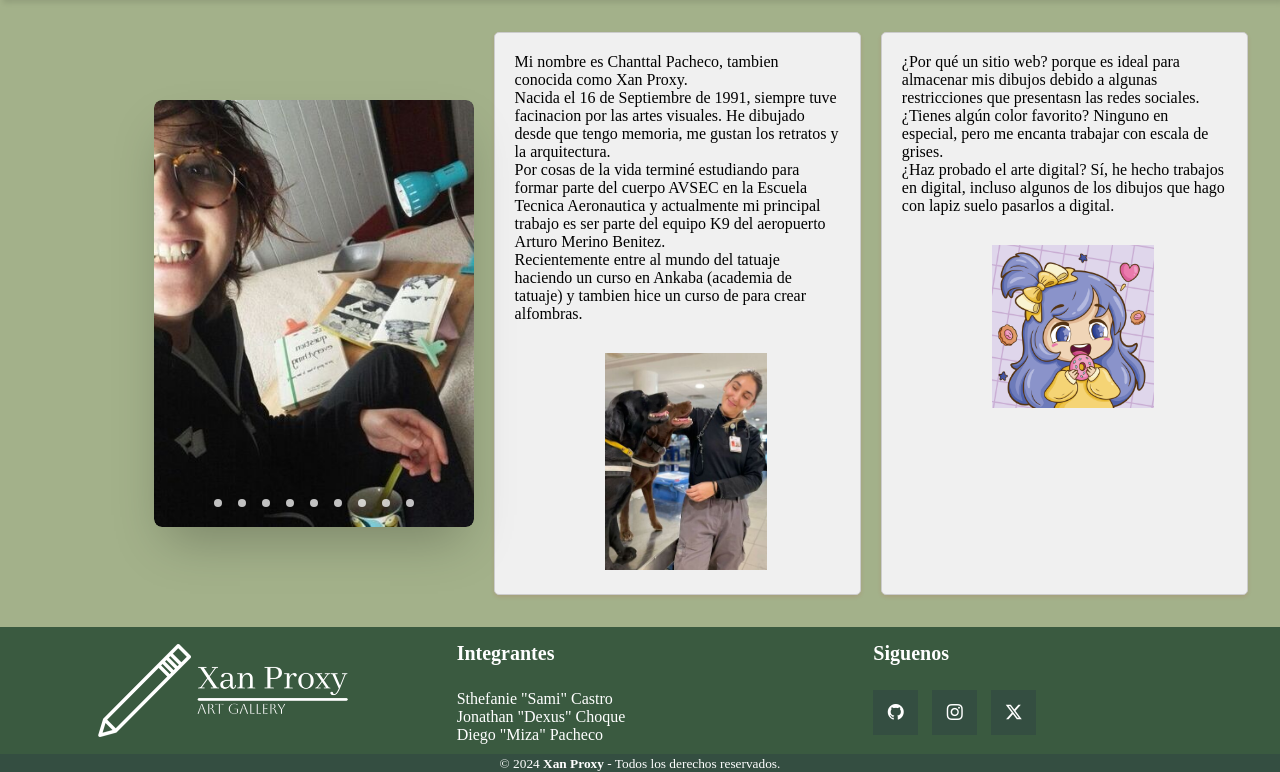
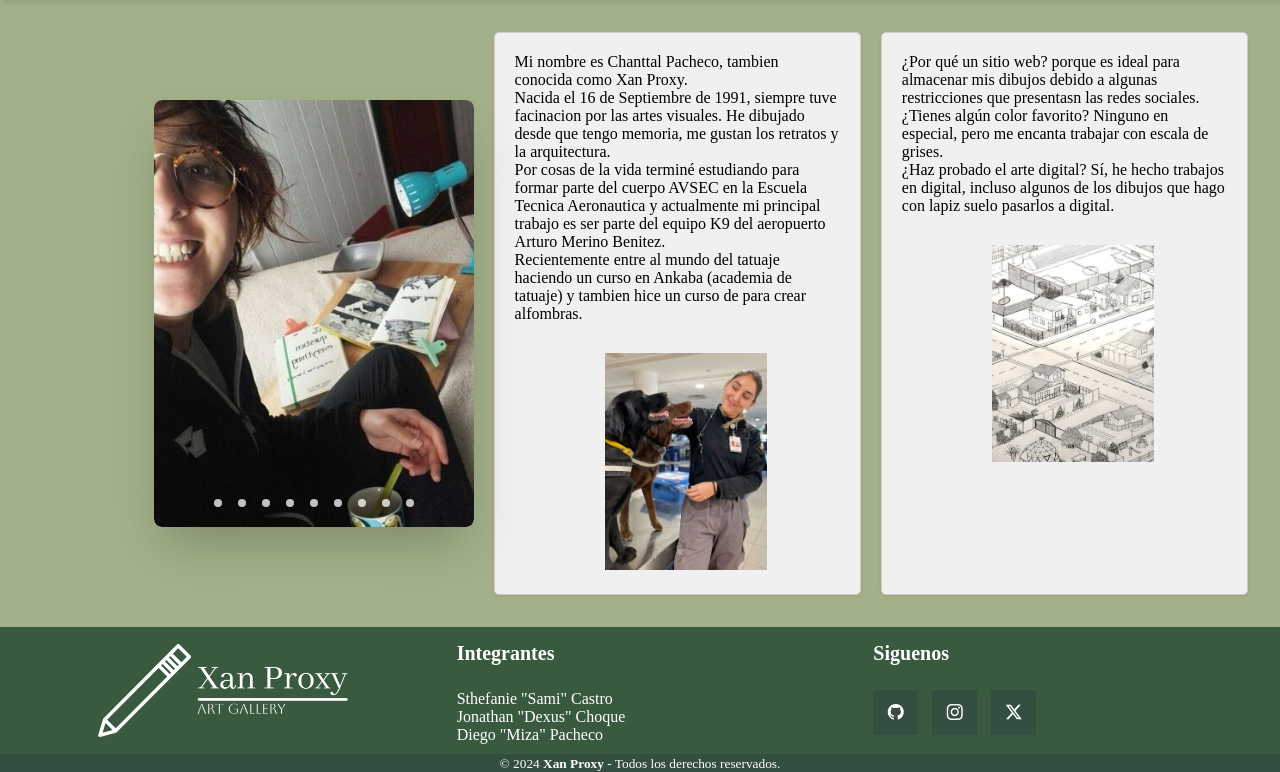
Before and after one commit to MizaBard/Examen_ProgWeb_CastroChoquePacheco, a Django app: page / in a window 1280 px wide. Shown: the part 80-852 px from the top of the page. Run offline with Django 4.2, Linux system fonts and the light colour scheme.

Commit message:
cambio menor
Se agrega informacion al readme y cambio de imagen en index.html

```diff
--- a/web/templates/web/index.html
+++ b/web/templates/web/index.html
@@ -148,7 +148,7 @@
             <div class="parrafo-lateral right"> <!-- Segundo párrafo lateral (izquierda) -->
                 <p>¿Por qué un sitio web? porque es ideal para almacenar mis dibujos debido a algunas restricciones que presentasn las redes sociales. <br>¿Tienes algún color favorito? Ninguno en especial, pero me encanta trabajar con escala de grises. <br>¿Haz probado el arte digital? Sí, he hecho trabajos en digital, incluso algunos de los dibujos que hago con lapiz suelo pasarlos a digital.</p>
                 <div class="text-center">
-                    <img src="{% static '/imgs/chibi.jpg' %}" alt="Descripción de la imagen" class="img-fluid">
+                    <img src="{% static '/imgs/Carrusel04.jpg' %}" alt="Descripción de la imagen" class="img-fluid">
                 </div>
             </div>
         </aside>
```
Also changed, not shown: README.md.
